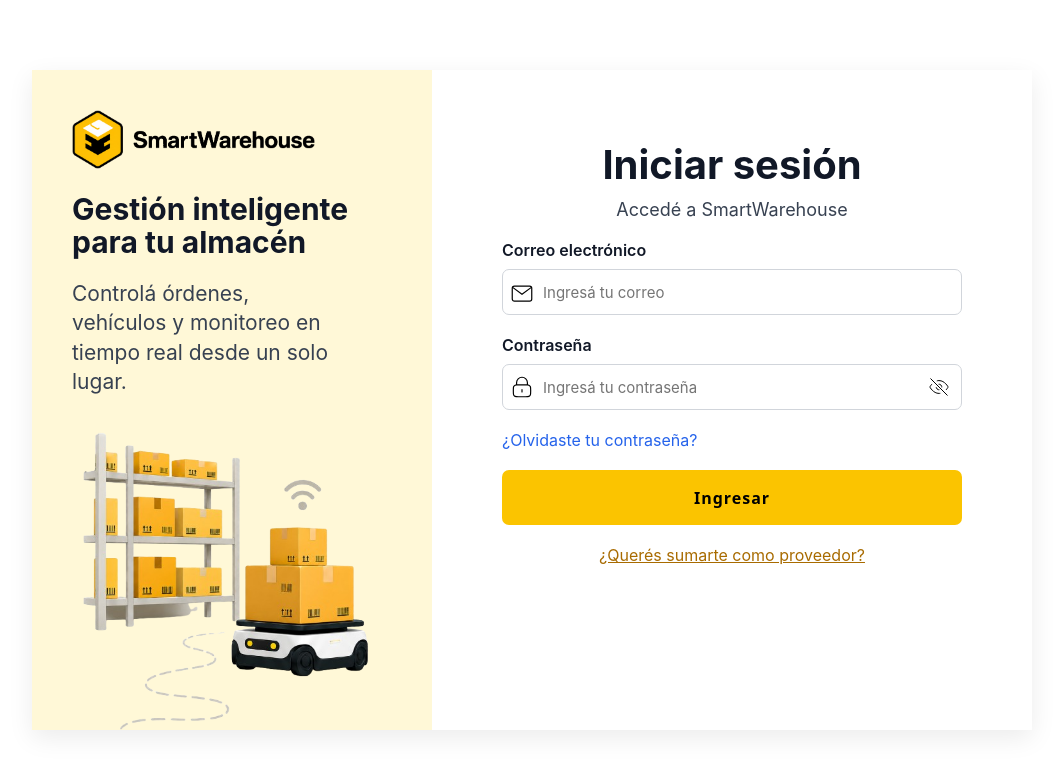
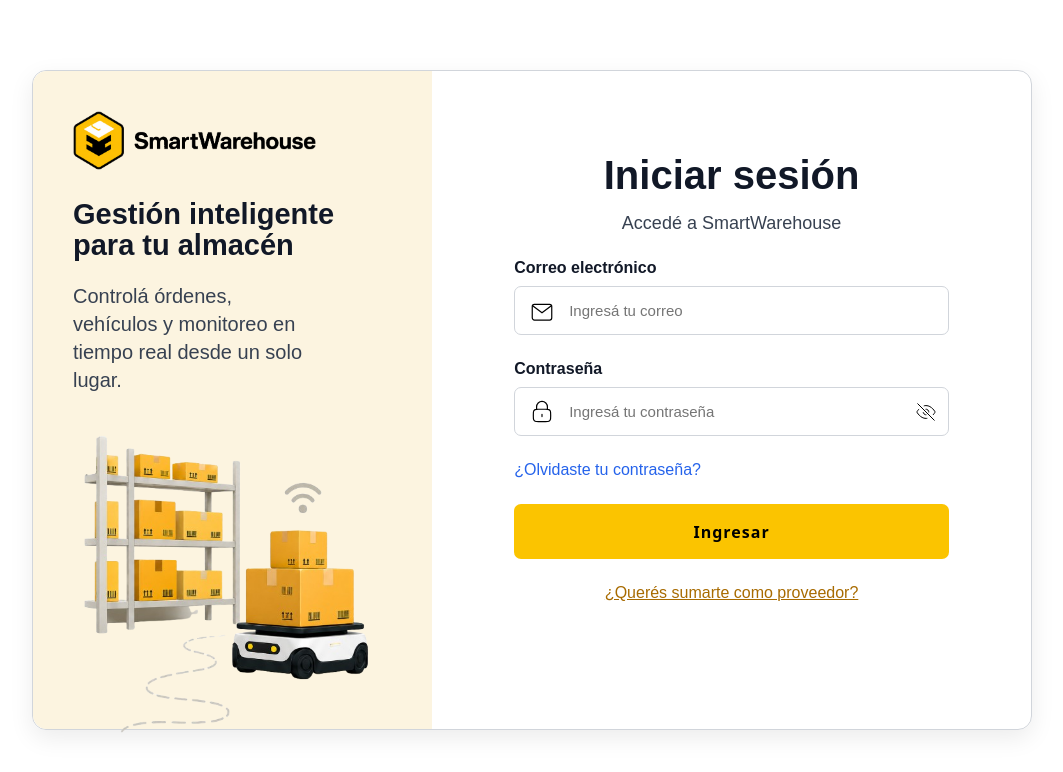
Before and after one commit to Warehouse-USAL/smarthouse_webapp, a React (Vite) app: page /login in a window 1280 px wide. Shown: the top 772 px of the page, without its empty margins (108-1171 px from the left). Built offline with nearby package versions, Linux system fonts and the light colour scheme.

Commit message:
Correcion de detalles en login page

```diff
--- a/src/components/auth/AuthIlustration/AuthIlustration.css
+++ b/src/components/auth/AuthIlustration/AuthIlustration.css
@@ -6,8 +6,9 @@
 
   display: flex;
   flex-direction: column;
-  gap: 20px;
+  gap: 25px;
   justify-content: space-between;
+ border-radius: var(--radius-cards) 0 0 var(--radius-cards);
 
   background-color: var(--color-yellow-soft);
 }
@@ -22,18 +23,18 @@
 }
 
 .auth_ilustration_content h2 {
-  font-size: 30px;
+  font-size: 29px;
   line-height: 1.1;
   color: var(--color-text-primary);
 }
 
 .auth_ilustration_content p {
-  font-size: 21px;
+  font-size: 20px;
   line-height: 1.4;
 
   color: var(--color-text-secondary);
 
-  max-width: 266px;
+  max-width: 244px;
 }
 
 .auth_ilustration_image {
--- a/src/components/auth/AuthLayout/AuthLayout.css
+++ b/src/components/auth/AuthLayout/AuthLayout.css
@@ -2,10 +2,11 @@
     width: var(--container-login-width);
     height: var(--container-login-height);
     box-shadow: var(--shadow-card);
-    border-radius: var(--radius-md);
+    border-radius: var(--radius-cards);
     border: 1px solid var(--color-border-principal);
     display: flex;
     position: relative;
+    border: 1px solid var(--color-border-gray);
 }
 
 .container_login
--- a/src/components/auth/AuthLayout/AuthLayout.jsx
+++ b/src/components/auth/AuthLayout/AuthLayout.jsx
@@ -5,21 +5,54 @@
 import hero from "../../../assets/ImagenInicioLogin.png";
 
 
+import Button from "../../ui/Button/Button";
+import Input from "../../ui/Input/Input";
+
+import mail from "../../../assets/mail.svg";
+import lock from "../../../assets/lock.svg";
+
+
+
 export default function AuthLayout() {
   return (
     <div class="container_login">
       <div className="left_login">
-      {/* aca le tengo que pasar al authIlustartion 3 cosas. 1) Titulo de la ilustracion 2) Cuerpo de la ilustracion 3) Foto de la ilustracion */}
         <AuthIlustration
           title="Gestión inteligente para tu almacén"
           body="Controlá órdenes, vehículos y monitoreo en tiempo real desde un solo lugar."
-        image={hero}
-        >
-
+          image={hero}>
         </AuthIlustration>
       </div>
       <div className="right_login">
-      <LoginForm></LoginForm>
+        <LoginForm
+          title="Iniciar sesión"
+          subtitle="Accedé a SmartWarehouse"
+        >
+          <Input
+            label="Correo electrónico"
+            placeholder="Ingresá tu correo"
+            iconLeft={<img src={mail} alt="mail" />}
+          />
+
+          <Input
+            label="Contraseña"
+            type="password"
+            placeholder="Ingresá tu contraseña"
+            iconLeft={<img src={lock} alt="lock" />}
+          />
+
+          <a href="" className="olvido_contrasenia">
+            ¿Olvidaste tu contraseña?
+          </a>
+
+          <Button type="submit">
+            Ingresar
+          </Button>
+
+          <a href="" className="registrar_proveedor">
+            ¿Querés sumarte como proveedor?
+          </a>
+        </LoginForm>
       </div>
     </div>
   );
--- a/src/components/auth/LoginForm/LoginForm.css
+++ b/src/components/auth/LoginForm/LoginForm.css
@@ -3,8 +3,8 @@
   flex-direction: column;
   width: 100%;
   height: 100%;
-  padding: 70px;
-  gap: 20px;
+  padding: 82px;
+  gap: 25px;
 }
 
 .login-form
--- a/src/components/auth/LoginForm/LoginForm.jsx
+++ b/src/components/auth/LoginForm/LoginForm.jsx
@@ -1,43 +1,12 @@
-import Button from "../../ui/Button/Button";
-import Input from "../../ui/Input/Input";
-
-import mail from "../../../assets/mail.svg";
-import lock from "../../../assets/lock.svg";
-
 import "./LoginForm.css";
 
-export default function LoginForm() {
+export default function LoginForm({ title, subtitle, children, onSubmit }) {
   return (
-    <form className="login-form">
-      <h1>Iniciar sesión</h1>
-      <h3>Accedé a SmartWarehouse</h3>
+    <form className="login-form" onSubmit={onSubmit}>
+      <h1>{title}</h1>
+      <h3>{subtitle}</h3>
 
-      {/* EMAIL */}
-      <Input
-  label="Correo electrónico"
-  placeholder="Ingresá tu correo"
-  iconLeft={<img src={mail} alt="mail" />}
-/>
-
-      {/* PASSWORD */}
-      <Input
-  label="Contraseña"
-  type="password"
-  placeholder="Ingresá tu contraseña"
-  iconLeft={<img src={lock} alt="lock" />}
-/>
-
-      <a href="" className="olvido_contrasenia">
-        ¿Olvidaste tu contraseña?
-      </a>
-
-      <Button type="submit">
-        Ingresar
-      </Button>
-
-      <a href="" className="registrar_proveedor">
-        ¿Querés sumarte como proveedor?
-      </a>
+      {children}
     </form>
   );
 }
--- a/src/components/ui/Input/Input.css
+++ b/src/components/ui/Input/Input.css
@@ -17,14 +17,14 @@
 
 .input-group input {
   width: 100%;
-  height: 46px;
+  height: 49px;
   border-radius: var(--radius-soft);
   border: 1px solid var(--color-border-gray);
   outline: none;
   font-size: 15px;
   color: var(--color-grey);
 
-  padding-left: 40px;
+  padding-left: 54px;
   padding-right: 40px;
 
   outline: none;
@@ -51,6 +51,7 @@
   display: flex;
   align-items: center;
   justify-content: center;
+  margin-left: 8px;
 }
 
 .icon-left img {
--- a/src/styles/globals.css
+++ b/src/styles/globals.css
@@ -5,7 +5,7 @@
 }
 
 body {
-  font-family: Inter, Arial, sans-serif;
+  font-family: Poppins, Arial, sans-serif;
   background-color: #fff;
   color: var(--color-text-primary);
 }
--- a/src/styles/variables.css
+++ b/src/styles/variables.css
@@ -6,7 +6,7 @@
   --color-yellow-dark: #B77900;
   --color-yellow-dark-alt: #A86B00;
 
-  --color-yellow-soft: #FFF8D7;
+  --color-yellow-soft: #fcf4e0;
 
   /* Base */
   --color-white: #FFFFFF;
```
Also changed, not shown: src/components/auth/AuthIlustration/AuthIlustration.jsx (+1 -8 lines). Lines whose indentation alone changed are shown as unchanged.
